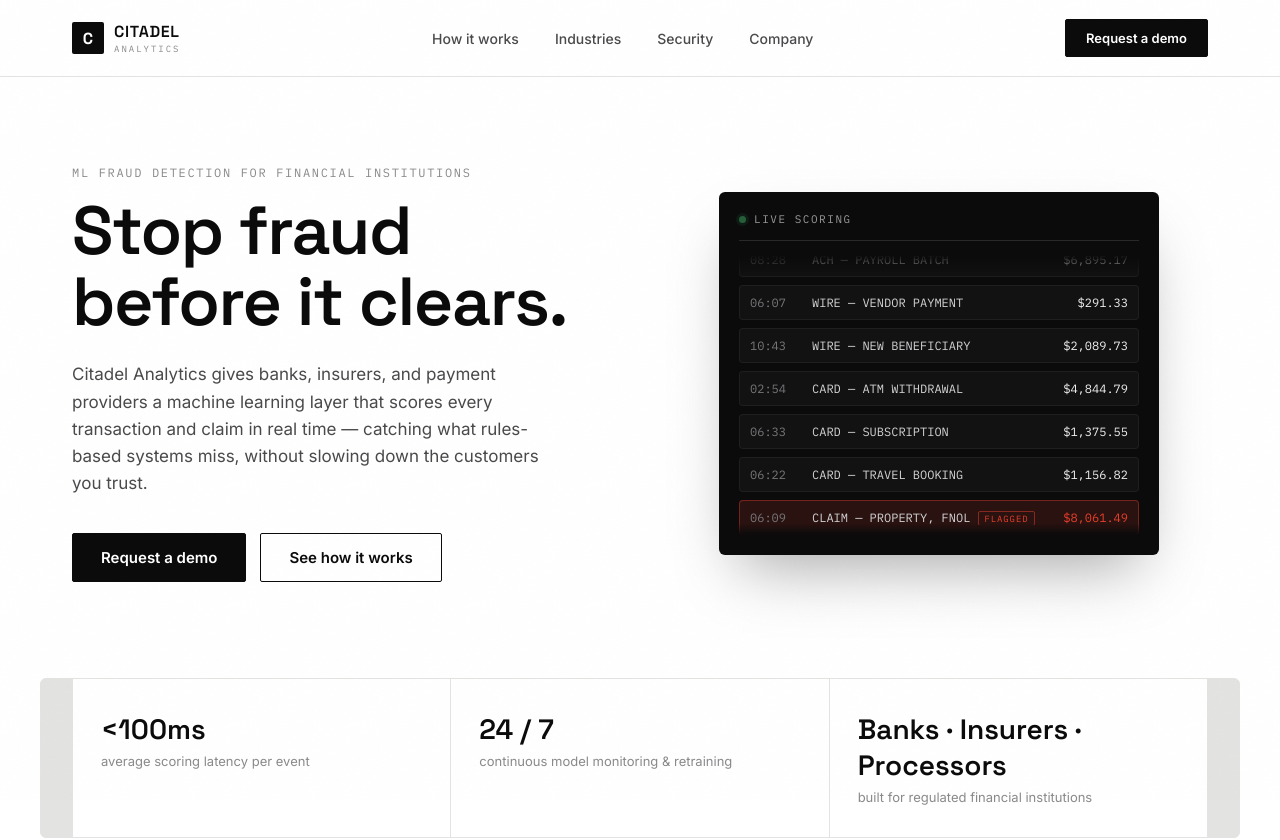
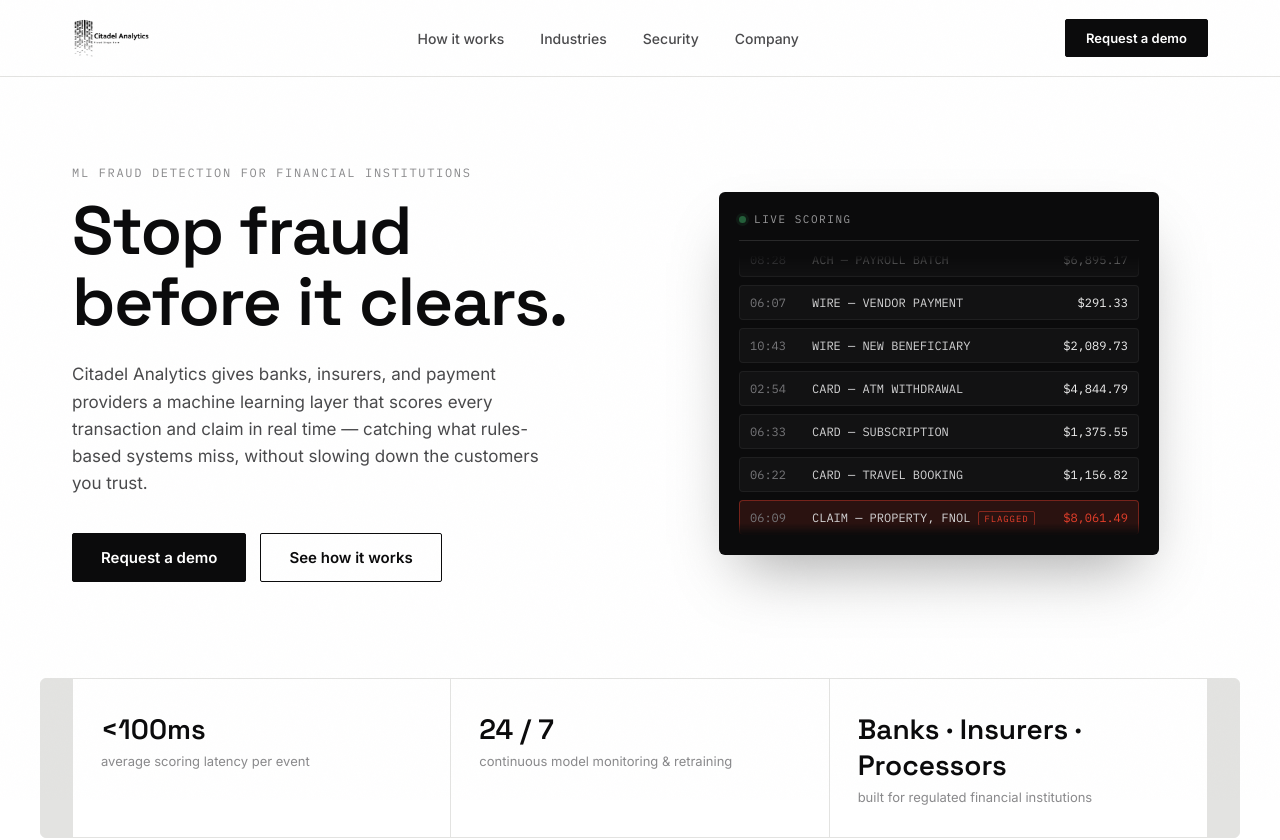
Before and after one commit to faraimupfuti/Citadel-analytics, a plain HTML site: page index.html in a window 1280 px wide. Shown: the top 840 px of the page. Drawn offline with Linux system fonts and the light colour scheme.

Commit message:
Add files via upload

```diff
--- a/index.html
+++ b/index.html
@@ -9,6 +9,9 @@
 <link rel="preconnect" href="https://fonts.gstatic.com" crossorigin>
 <link href="https://fonts.googleapis.com/css2?family=Space+Grotesk:wght@400;500;600;700&family=Inter:wght@400;500;600&family=IBM+Plex+Mono:wght@400;500&display=swap" rel="stylesheet">
 <link rel="stylesheet" href="styles.css">
+<link rel="icon" type="image/png" sizes="32x32" href="assets/favicon-32.png">
+<link rel="icon" type="image/png" sizes="16x16" href="assets/favicon-16.png">
+<link rel="apple-touch-icon" sizes="180x180" href="assets/favicon-180.png">
 </head>
 <body>
 
@@ -17,8 +20,7 @@
 <header class="nav" id="top">
   <div class="wrap nav__inner">
     <a href="#top" class="brand">
-      <span class="brand__mark">C</span>
-      <span class="brand__text">CITADEL<span class="brand__sub">ANALYTICS</span></span>
+      <img src="assets/logo.png" alt="Citadel Analytics — Fraud Stops Here" class="brand__logo">
     </a>
     <nav class="nav__links" aria-label="Primary">
       <a href="#how-it-works">How it works</a>
@@ -180,7 +182,7 @@
 <footer class="footer">
   <div class="wrap footer__inner">
     <div class="footer__brand">
-      <span class="brand__text">CITADEL<span class="brand__sub">ANALYTICS</span></span>
+      <img src="assets/logo.png" alt="Citadel Analytics" class="footer__logo">
       <p>Fraud detection for financial institutions.</p>
     </div>
     <div class="footer__cols">
--- a/styles.css
+++ b/styles.css
@@ -98,20 +98,10 @@
   height:76px;
 }
 .brand{ display:flex; align-items:center; gap:10px; }
-.brand__mark{
-  width:32px; height:32px; border-radius:2px;
-  background:var(--ink); color:var(--white);
-  display:flex; align-items:center; justify-content:center;
-  font-family:var(--display); font-weight:700; font-size:16px;
-}
-.brand__text{
-  font-family:var(--display); font-weight:600; font-size:16px;
-  letter-spacing:.04em;
-  display:flex; flex-direction:column; line-height:1;
-}
-.brand__sub{
-  font-family:var(--mono); font-weight:400; font-size:9px;
-  letter-spacing:.22em; color:var(--grey); margin-top:4px;
+.brand__logo{
+  height:40px;
+  width:auto;
+  display:block;
 }
 .nav__links{ display:flex; gap:36px; }
 .nav__links a{
@@ -378,6 +368,7 @@
   display:flex; justify-content:space-between; gap:40px; flex-wrap:wrap;
   padding-bottom:48px;
 }
+.footer__logo{ height:36px; width:auto; display:block; }
 .footer__brand p{ color:var(--grey); font-size:14px; margin:14px 0 0; }
 .footer__cols{ display:flex; gap:64px; }
 .footer__head{
```
Also changed, not shown: assets/favicon-16.png (added), assets/favicon-180.png (added), assets/favicon-32.png (added), assets/logo.png (added).
